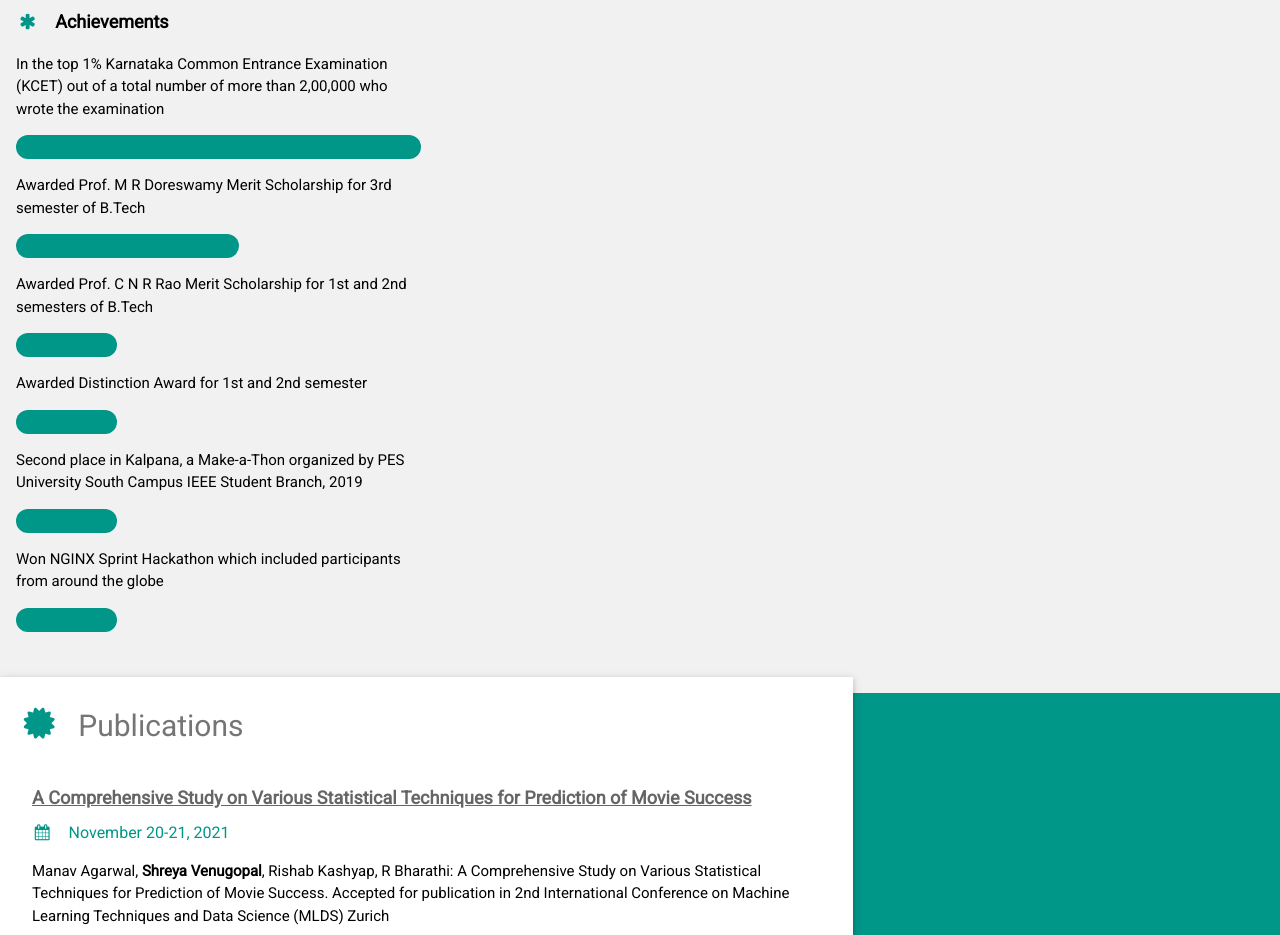
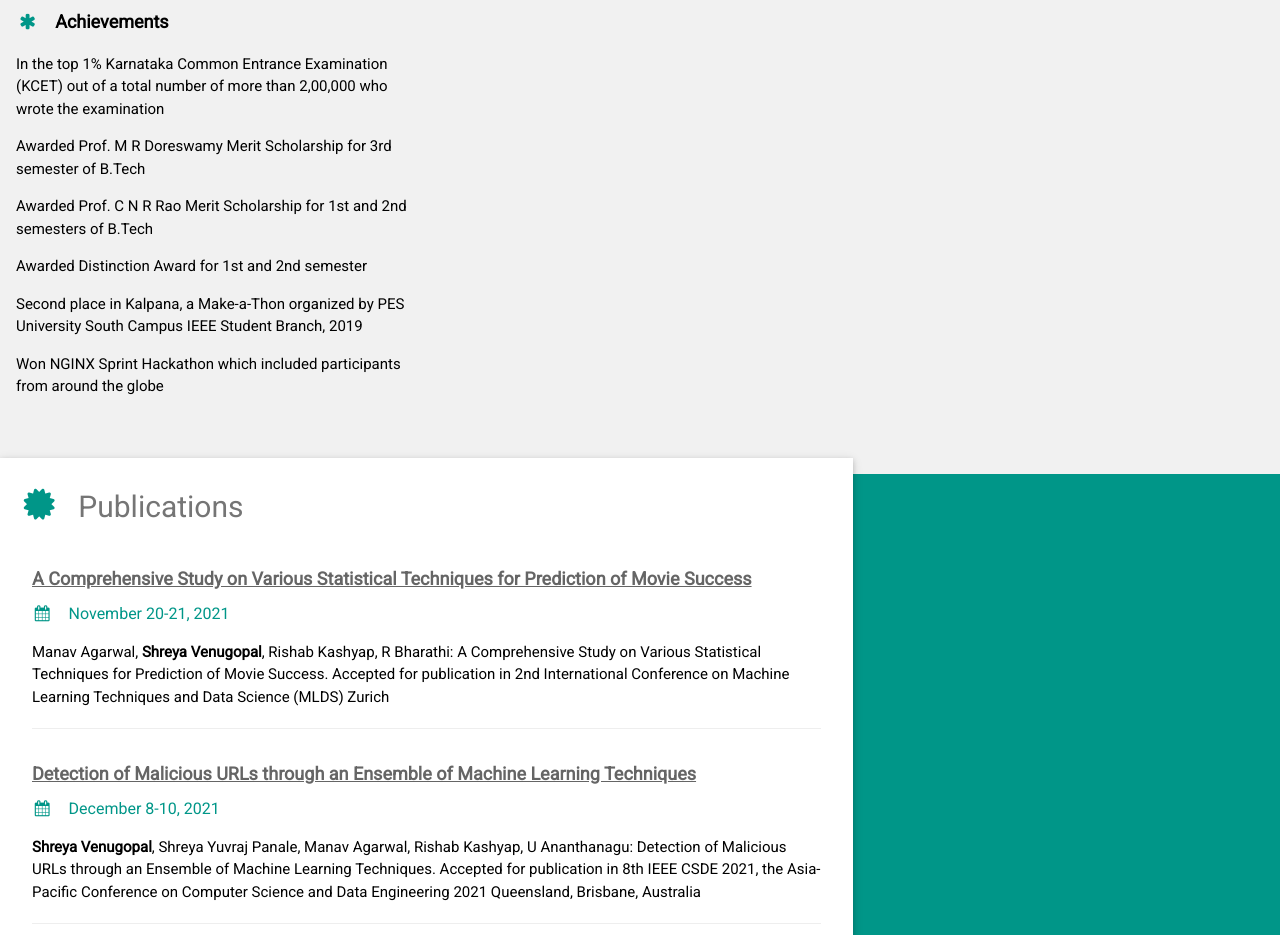
Before and after one commit to shreya1010svg/shreya1010svg.github.io, a plain HTML site: page index.html in a window 1280 px wide. Shown: the part 1780-2715 px from the top of the page. Drawn offline with nearby package versions, Linux system fonts and the light colour scheme.

Commit message:
Update index.html
Removing green stuff in achievements

```diff
--- a/index.html
+++ b/index.html
@@ -93,29 +93,17 @@ html,body,h1,h2,h3,h4,h5,h6 {font-family: "Roboto", sans-serif}
 
 	   <p class="w3-large w3-text-theme"><b><i class="fa fa-asterisk fa-fw w3-margin-right w3-text-teal"></i>Achievements</b></p>
           <p>In the top 1% Karnataka Common Entrance Examination (KCET) out of a total number of more than 2,00,000 who wrote the examination</p>
-          <div class="w3-light-grey w3-round-xlarge">
-            <div class="w3-round-xlarge w3-teal" style="height:24px;width:100%"></div>
-          </div>
+
           <p>Awarded Prof. M R Doreswamy Merit Scholarship for 3rd semester of B.Tech</p>
-          <div class="w3-light-grey w3-round-xlarge">
-            <div class="w3-round-xlarge w3-teal" style="height:24px;width:55%"></div>
-          </div>
+
           <p>Awarded Prof. C N R Rao Merit Scholarship for 1st and 2nd semesters of B.Tech</p>
-          <div class="w3-light-grey w3-round-xlarge">
-            <div class="w3-round-xlarge w3-teal" style="height:24px;width:25%"></div>
-          </div>
+
 	    <p>Awarded Distinction Award for 1st and 2nd semester</p>
-          <div class="w3-light-grey w3-round-xlarge">
-            <div class="w3-round-xlarge w3-teal" style="height:24px;width:25%"></div>
-          </div>
+
 	 <p>Second place in Kalpana, a Make-a-Thon organized by PES University South Campus IEEE Student Branch, 2019</p>
-          <div class="w3-light-grey w3-round-xlarge">
-            <div class="w3-round-xlarge w3-teal" style="height:24px;width:25%"></div>
-          </div>
+
 	 <p>Won NGINX Sprint Hackathon which included participants from around the globe</p>
-          <div class="w3-light-grey w3-round-xlarge">
-            <div class="w3-round-xlarge w3-teal" style="height:24px;width:25%"></div>
-          </div>
+
           <br>
         </div>
       </div><br>
```
